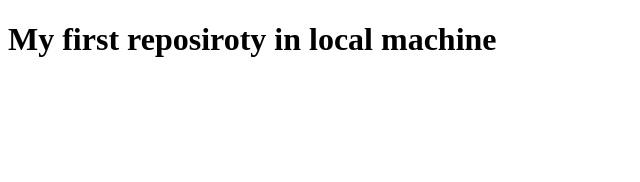
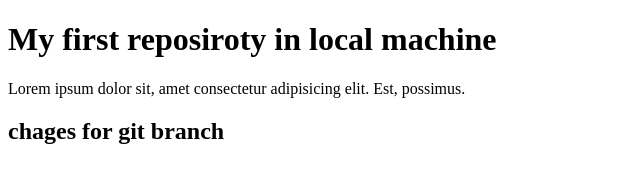
Before and after one commit to Ansari-87/localproject, a plain HTML site: page index.html in a window 1280 px wide. Shown: the whole page, without its empty margins (0-640 px from the left). Drawn offline with Linux system fonts and the light colour scheme.

Commit message:
some content add in index.html file

```diff
--- a/index.html
+++ b/index.html
@@ -7,5 +7,7 @@
 </head>
 <body>
     <h1>My first reposiroty in local machine</h1>
+    <p>Lorem ipsum dolor sit, amet consectetur adipisicing elit. Est, possimus.</p>
+    <h2>chages for git branch</h2>
 </body>
 </html>
```
